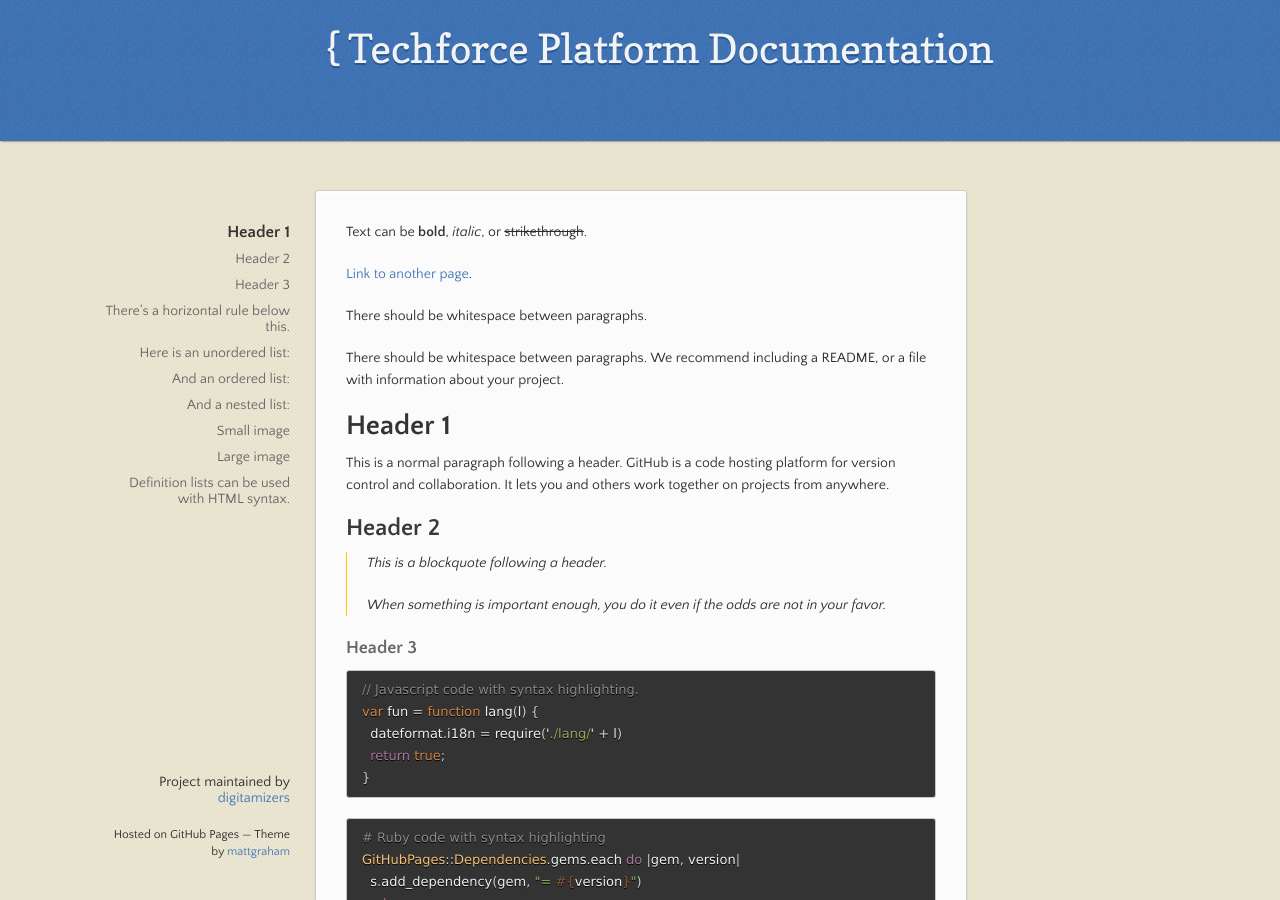
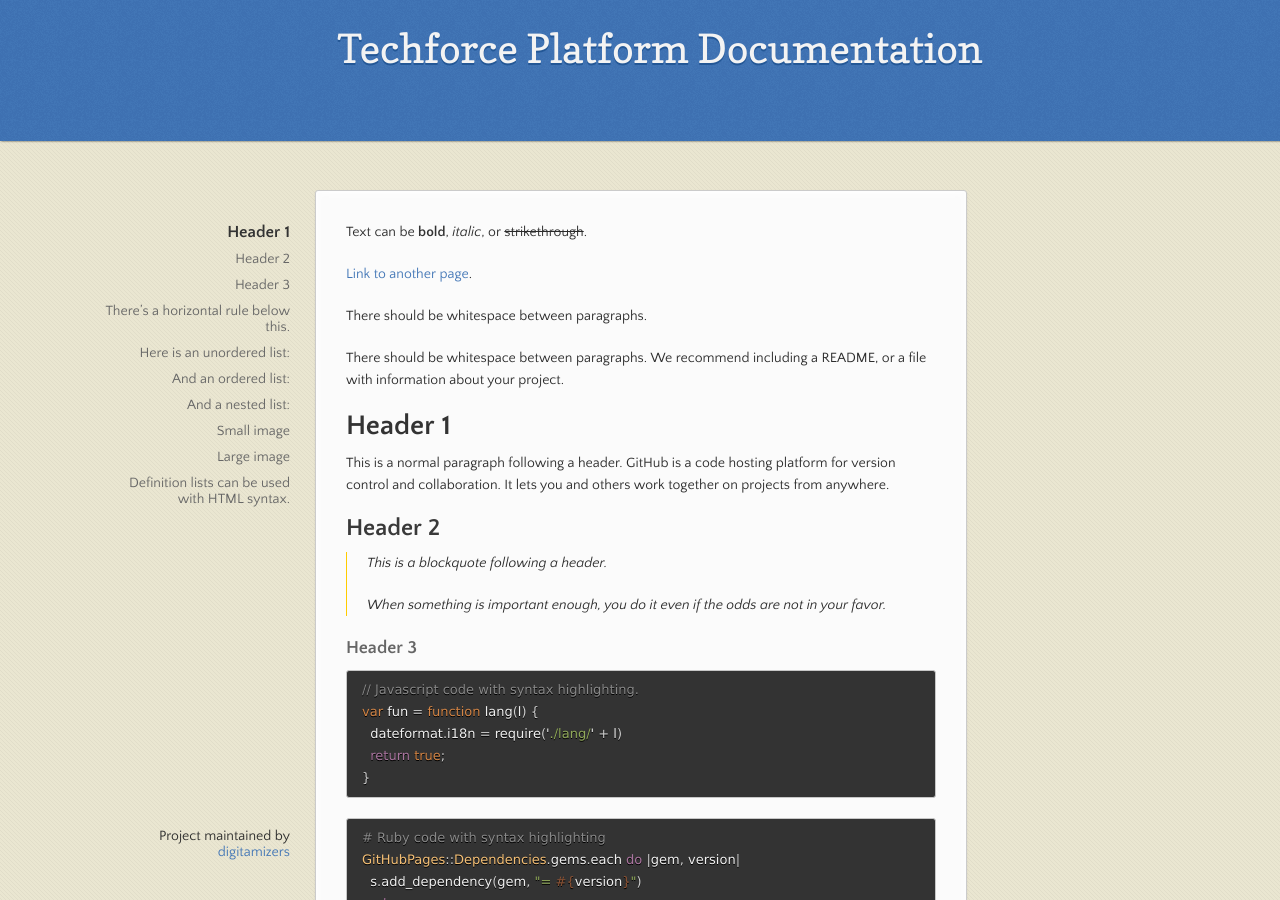
Before and after one commit to digitamizers/Documentation, a Jekyll site: the page built from index.md, in a window 1280 px wide and 900 px high. Built offline with Jekyll 4.4.1, drawn with Linux system fonts in a browser that asks for light colours.

Commit message:
Update default.html

```diff
--- a/_layouts/default.html
+++ b/_layouts/default.html
@@ -17,7 +17,7 @@
   <body>
 
       <header>
-        <h1>{ Techforce Platform Documentation</h1>
+        <h1> Techforce Platform Documentation</h1>
       </header>
 
 
@@ -33,7 +33,6 @@
         {% if site.github.is_project_page %}
           <p>Project maintained by <a href="{{ site.github.owner_url }}">{{ site.github.owner_name }}</a></p>
         {% endif %}
-        <p><small>Hosted on GitHub Pages &mdash; Theme by <a href="https://twitter.com/mattgraham">mattgraham</a></small></p>
       </footer>
     </div>
 
```
